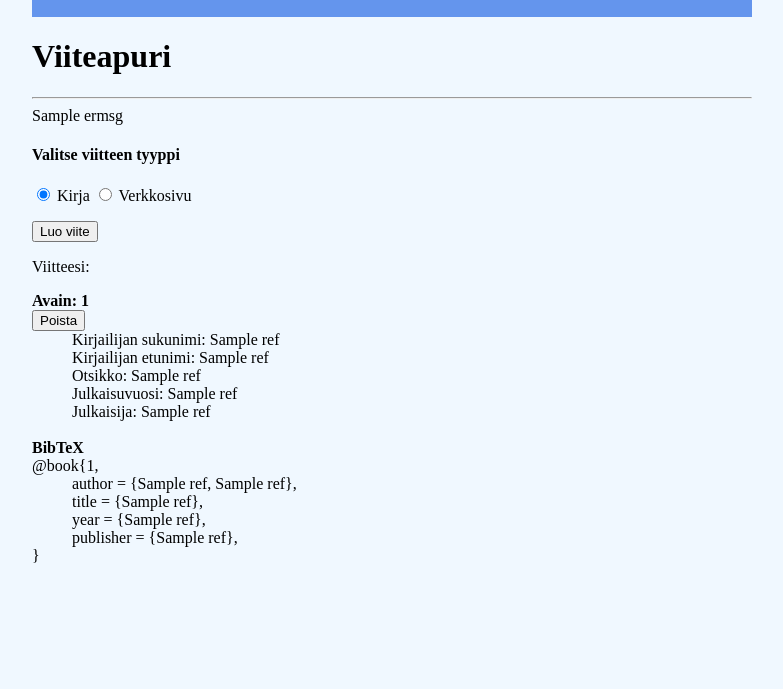
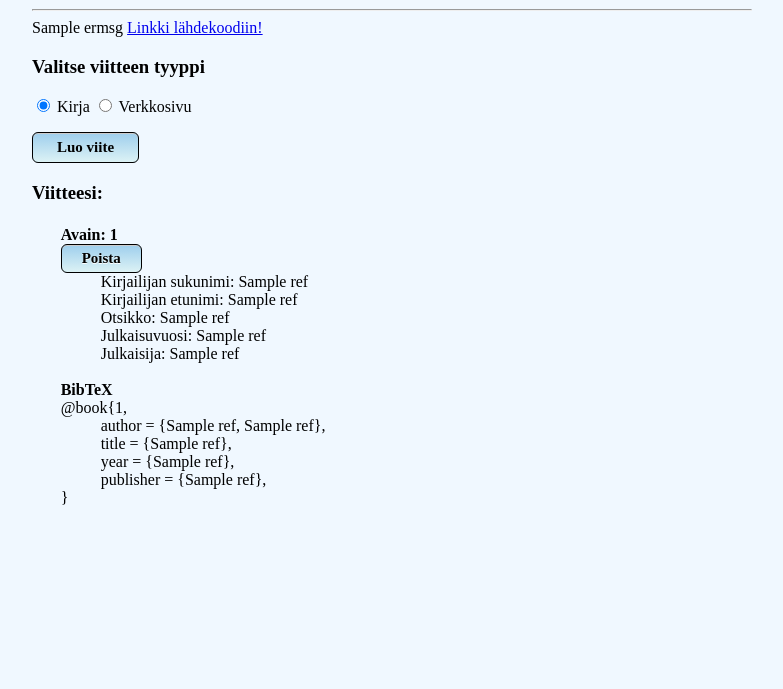
Before and after one commit to janikakalliokoski/parhaat123_ohtu, a Flask app: template src/templates/main.html in a window 1280 px wide. Shown: the part 111-800 px from the top of the page, without its empty margins (248-1031 px from the left). Run offline with Flask 3, Linux system fonts and the light colour scheme; the template is opened without the code that fills it: most values are stand-ins (such as "Sample title", 1, 10 or a date in 2020).

Commit message:
create the look

```diff
--- /dev/null
+++ b/src/static/main.css
@@ -0,0 +1,144 @@
+
+body {
+    background:aliceblue;
+    margin: auto;
+    max-width: 45em;
+    font-family: "Times New Roman", Times, serif;
+    word-wrap: break-word;
+}
+
+.header {
+    background-color: aliceblue;
+    padding-top: 10px;
+    padding-bottom: 10px;
+    margin-top: 10px;
+    margin-bottom: 10px;
+    border-radius: 6px;
+    background: url(https://previews.123rf.com/images/saicle/saicle1901/saicle190100154/115734427-abstract-blue-tech-industrial-web-header-banner-vector-geometric-background-design-with-hud-gear-cir.jpg) center;
+  }
+
+h1 {
+    color: black;
+    text-align: center;
+  }
+
+h2 {
+    color: black;
+    font-size: 25px;
+    font-family: "Times New Roman", Times, serif;
+  }
+
+button {
+	box-shadow:inset 0px 1px 0px 0px #cccccc;
+	background:linear-gradient(to bottom, #a1d0ed 5%, #dcf2f5 100%);
+	background-color:#a1d0ed;
+	border-radius:6px;
+	border:1px solid #000000;
+	display:inline-block;
+	cursor:pointer;
+	color:#000000;
+	font-family: "Times New Roman", Times, serif;
+	font-size:15px;
+	font-weight:bolder;
+	padding:6px 24px;
+	text-decoration:none;
+    margin: auto;
+}
+
+button:hover {
+	background:linear-gradient(to bottom, #dcf2f5 5%, #a1d0ed 100%);
+	background-color:#dcf2f5;
+}
+
+button:active {
+	position:relative;
+	top:1px;
+}
+
+input[type=submit] {
+	box-shadow:inset 0px 1px 0px 0px #cccccc;
+	background:linear-gradient(to bottom, #a1d0ed 5%, #dcf2f5 100%);
+	background-color:#a1d0ed;
+	border-radius:6px;
+	border:1px solid #000000;
+	display:inline-block;
+	cursor:pointer;
+	color:#000000;
+	font-family: "Times New Roman", Times, serif;
+	font-size:15px;
+    font-weight: bolder;
+	padding:6px 24px;
+	text-decoration:none;
+	text-shadow:0px 1px 0px #ffffff;
+}
+
+input[type=submit]:hover {
+	background:linear-gradient(to bottom, #dcf2f5 5%, #a1d0ed 100%);
+	background-color:#dcf2f5;
+}
+
+input[type=submit]:active {
+	position:relative;
+	top:1px;
+}
+
+input[value=Poista] {
+	box-shadow:inset 0px 1px 0px 0px #cccccc;
+	background:linear-gradient(to bottom, #a1d0ed 5%, #dcf2f5 100%);
+	background-color:#a1d0ed;
+	border-radius:6px;
+	border:1px solid #000000;
+	display:inline-block;
+	cursor:pointer;
+	color:#000000;
+	font-family: "Times New Roman", Times, serif;
+	font-size:15px;
+    font-weight: bolder;
+	padding:5px 20px;
+	text-decoration:none;
+	text-shadow:0px 1px 0px #ffffff;
+}
+
+input[value=Poista]:hover {
+	background:linear-gradient(to bottom, #dcf2f5 5%, #a1d0ed 100%);
+	background-color:#dcf2f5;
+}
+
+input[value=Poista]:active {
+	position:relative;
+	top:1px;
+}
+
+.top-class-name {
+    margin-left: 25px;
+    background-color: aliceblue;
+    padding: 0.5ex;
+    width: 50%;
+    }
+
+.top-class-name > div {
+    margin-bottom: 1em;
+    }
+
+.top-class-name dl {
+    margin: 0;
+    }
+
+dl {
+    display: block;
+    -webkit-margin-before: 1em;
+    -webkit-margin-after: 1em;
+    -webkit-margin-start: 0px;
+    -webkit-margin-end: 0px;
+    }
+
+.top-class-name dt{
+    display: inline-block;
+    vertical-align: top;
+    width: 220px;
+    }
+
+.top-class-name dd {
+    vertical-align: top;
+    margin: 100;
+    }
--- a/src/style/main.css
+++ /dev/null
@@ -1,15 +0,0 @@
-
-body {
-    background:aliceblue;
-    margin: auto;
-    max-width: 45em;
-    font-family: "Times New Roman", Times, serif;;
-    word-wrap: break-word;
-}
-
-.header {
-    background: cornflowerblue;
-    font-weight: bold;
-    padding: 2em 1em;
-    font-size: 2em;
-}
--- a/src/templates/layout.html
+++ b/src/templates/layout.html
@@ -1,9 +1,8 @@
 <!DOCTYPE html>
 <link rel="stylesheet" href="/static/main.css">
 <meta name="viewport" content="width=device-width, initial-scale=1">
-<title>Viiteapuri</title>
-<div class="header"></div>
-    <h1>Viiteapuri</h1>
+<title>Viiteapuri{% block title %}{% endblock %}</title>
+<div class="header"><h1>                 Viiteapuri</h1></div>
 </div>
 <hr>
 {% block content %}{% endblock %}
--- a/src/templates/main.html
+++ b/src/templates/main.html
@@ -13,7 +13,8 @@
     {% if ermsg %}
         {{ ermsg }}
     {% endif %}
-    <h4>Valitse viitteen tyyppi</h4>
+    <a href="https://github.com/janikakalliokoski/parhaat123_ohtu">Linkki lähdekoodiin!</a>
+    <h3>Valitse viitteen tyyppi</h3>
 
     <p>
         <input type="radio" name="type" value="kirja" id="kirja" checked="checked"> Kirja
@@ -168,15 +169,14 @@
         </form>
     </div>
 
-
-
-    <p>Viitteesi:</p>
-    <dl>
+    <h3>Viitteesi:</h3>
+    <div class="top-class-name">
             {% for ref in refs %}
             <dt><b>Avain: {{ ref[0] }}</b>
             <form action="/delete" method="POST">
                 <input type="hidden" value="{{ref[0]}}" name="keyword" >
                 <input type="submit" value="Poista">
+            <br>
             </form>
             </dt>
             <dd>Kirjailijan sukunimi: {{ ref[1] }}</dd>
@@ -202,4 +202,5 @@
                 return
             }
         </script>
+    </div>
 {% endblock %}
```
Lines whose indentation alone changed are shown as unchanged.
